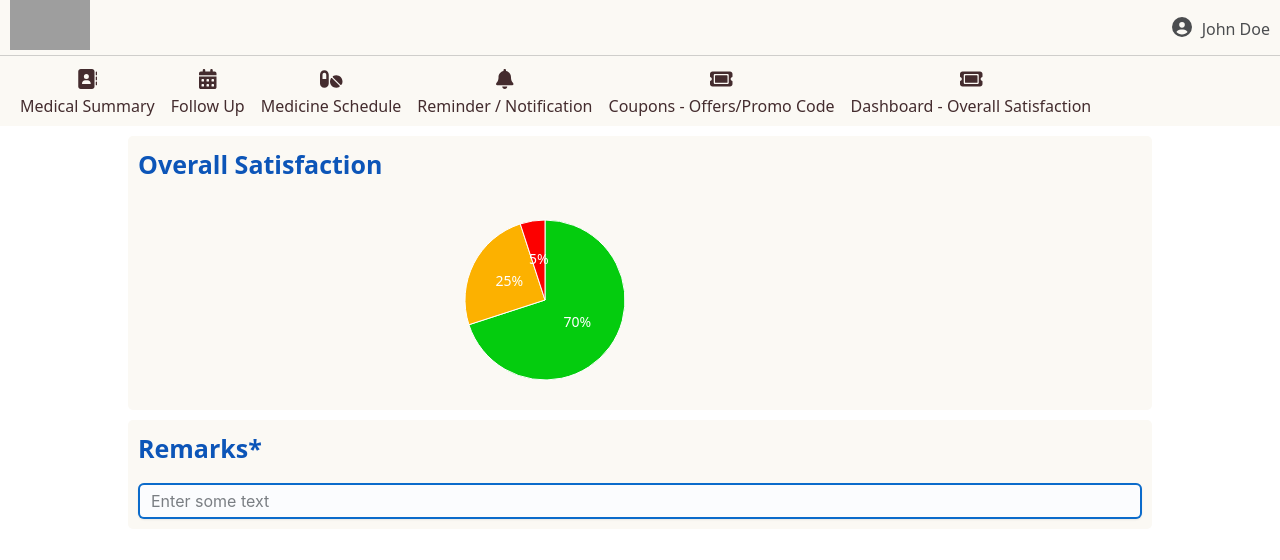
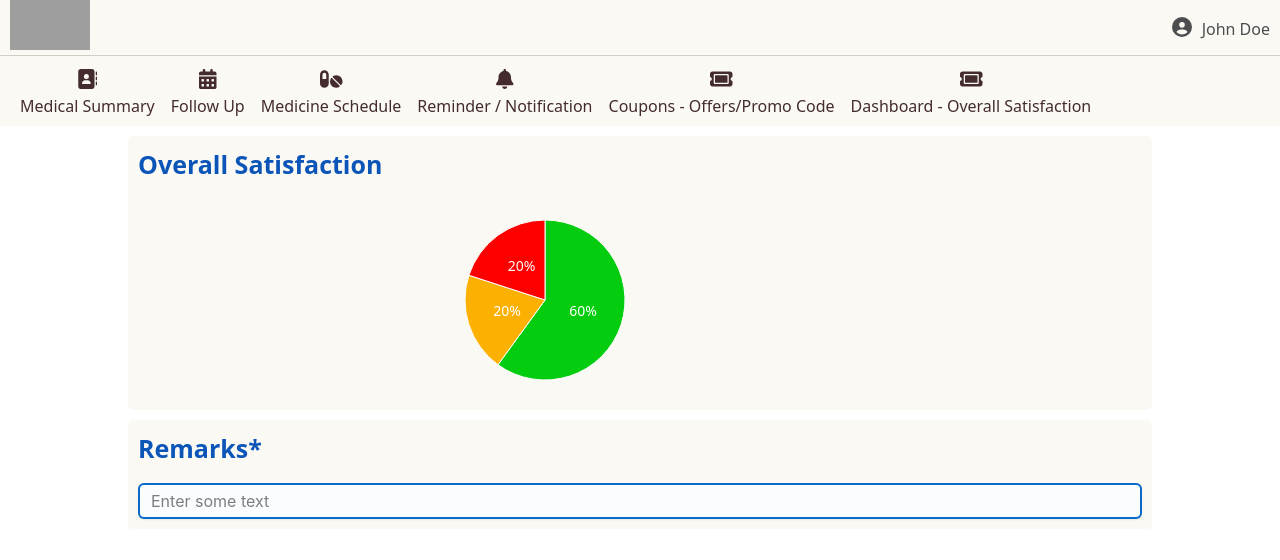
Before and after one commit to AbhinavThombare/Hackathon-UseCase-1, a React (Create React App) app in the folder member-care-team/: page /landing in a window 1280 px wide. Shown: the top 560 px of the page. Built offline with nearby package versions, Linux system fonts and the light colour scheme; grey boxes are pictures that could not be loaded.

Commit message:
changed heading color

```diff
--- a/member-care-team/src/components/FollowUp/followUp.css
+++ b/member-care-team/src/components/FollowUp/followUp.css
@@ -8,6 +8,7 @@
 }
 
 .patient-title{
+    color: #0C55B8;
     font-size: 25px;
 
 }
--- a/member-care-team/src/components/Landing/Piechart/piechart.js
+++ b/member-care-team/src/components/Landing/Piechart/piechart.js
@@ -3,9 +3,9 @@ import * as React from 'react';
 import { PieChart, pieArcLabelClasses } from '@mui/x-charts/PieChart';
 
 const data = [
-  { label: 'Date1', value: 700, color: '#04CC0E' },
-  { label: 'Date2', value: 250, color: '#FCB100' },
-  { label: 'Date3', value: 50, color: '#FC0000' },
+  { label: 'Date1', value: 600, color: '#04CC0E' },
+  { label: 'Date2', value: 200, color: '#FCB100' },
+  { label: 'Date3', value: 200, color: '#FC0000' },
 
 ];
 
--- a/member-care-team/src/components/medicineDetials/medicineDetials.css
+++ b/member-care-team/src/components/medicineDetials/medicineDetials.css
@@ -8,6 +8,7 @@
 }
 
 .medicine-title{
+    color: #0C55B8;
     font-size: 25px;
 }
 .head{
```
